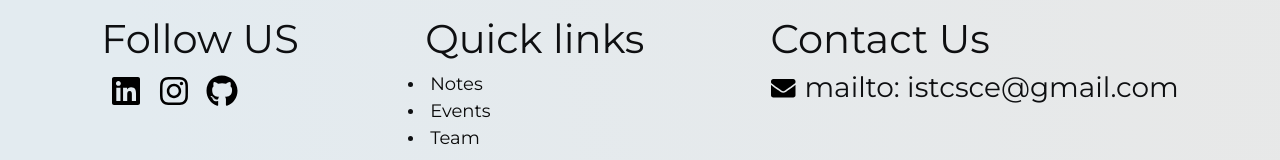
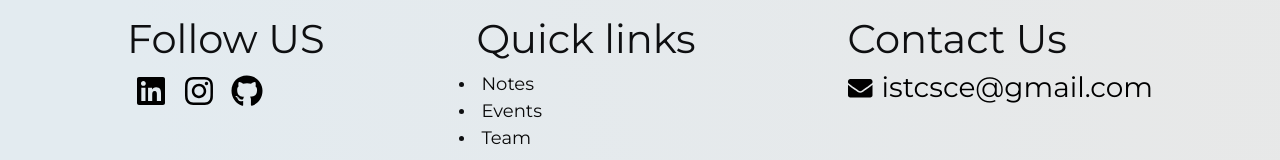
Before and after one commit to istc-sce/ISETechClub, a React (Create React App) app: page /team in a window 1280 px wide. Shown: the part 1444-1604 px from the top of the page. Built offline with nearby package versions, Linux system fonts and the light colour scheme.

Commit message:
mailto link

```diff
--- a/src/App.css
+++ b/src/App.css
@@ -371,6 +371,10 @@
     padding-bottom: 2px;
 }
 
+.contactwe a {
+    color: black;
+}
+
 .footer .footer-content .footer-section ul a:hover {
     color: #2571e2 !important;
     text-decoration: none;
--- a/src/components/footer.js
+++ b/src/components/footer.js
@@ -82,7 +82,7 @@ class Footer extends Component {
                                 style={fontAwesomeStyle}
                                 icon={faEnvelope}
                                 size="sm"
-                                /> mailto: istcsce@gmail.com</h3>
+                                /> <a href = "mailto:istcsce@gmail.com">istcsce@gmail.com</a></h3>
                                 </div>
                 </div>
                </div>
```
